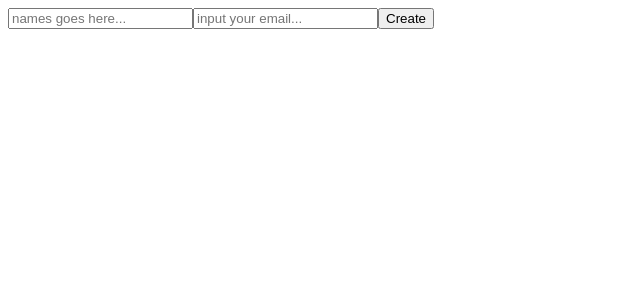
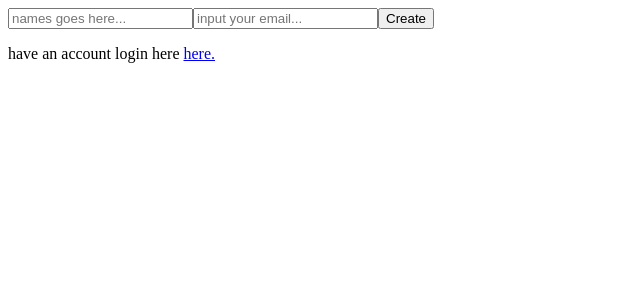
Before and after one commit to jabo-arnold-landry/vanlife-exercises, a React (Vite) app: page /signup in a window 1280 px wide. Shown: the top 300 px of the page, without its empty margins (0-640 px from the left). Built offline with nearby package versions, Linux system fonts and the light colour scheme.

Commit message:
Add anchor link to login page in SignUp component

```diff
--- a/src/pages/SignUp.tsx
+++ b/src/pages/SignUp.tsx
@@ -1,6 +1,7 @@
 import { useActionState } from "react";
 import Button from "../components/UI/Button";
 import Input from "../components/UI/Input";
+import Anchor from "../components/UI/Anchor";
 
 function Login() {
   const [data, action, isLoading] = useActionState(createUsers, null);
@@ -26,6 +27,9 @@ function Login() {
         <Input type="text" name="email" placeholder="input your email..." />
         <Button disabled={isLoading}>Create</Button>
       </form>
+      <p>
+        have an account login here <Anchor to="/login">here.</Anchor>
+      </p>
     </>
   );
 }
```
